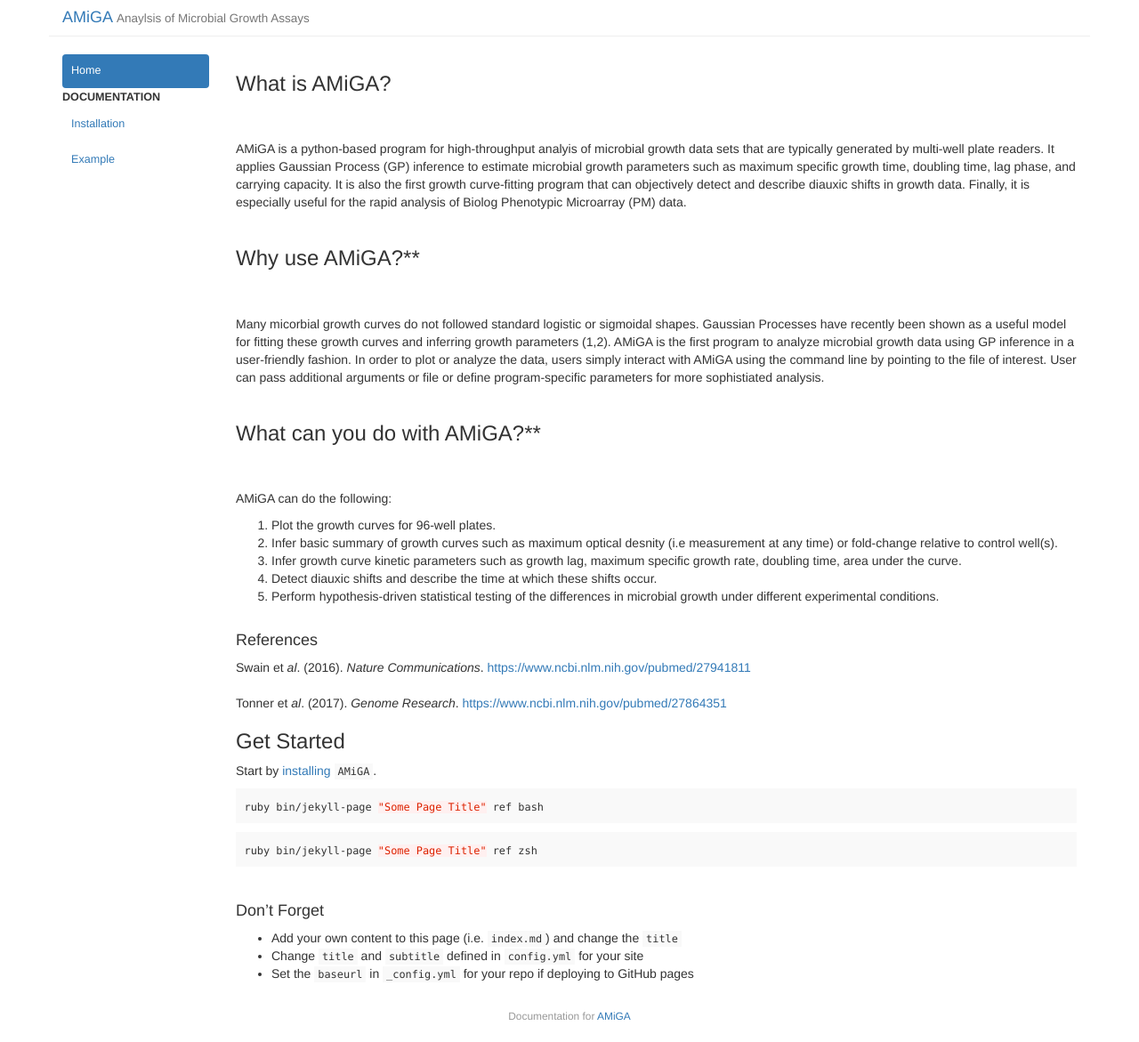
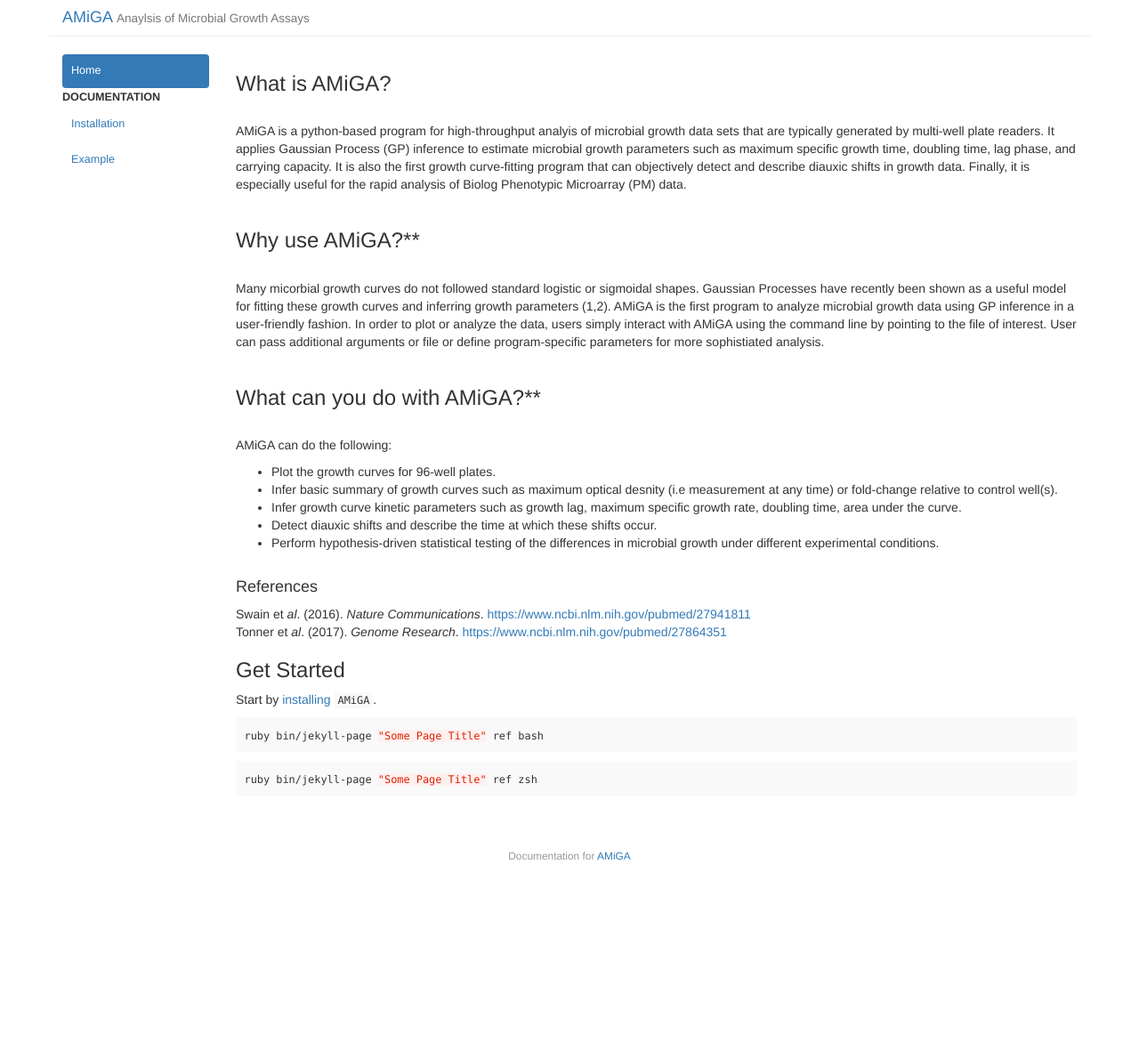
Before and after one commit to firasmidani/amiga, a Jekyll site: the page built from docs/index.md, in a window 1280 px wide. Shown: the whole page at 89% size. Built offline with Jekyll 4.4.1, drawn with Linux system fonts in a browser that asks for light colours; after the commit the page ends 991 px from its top, so only the background shows below that.

Commit message:
more formatting

````diff
--- a/docs/index.md
+++ b/docs/index.md
@@ -6,31 +6,30 @@
 
 ### What is AMiGA?
 
-<br /><br />
+<br />
 AMiGA is a python-based program for high-throughput analyis of microbial growth  data sets that are typically generated by multi-well plate readers. It applies Gaussian Process (GP<a></a>) inference to estimate microbial growth parameters such as maximum specific growth time, doubling time, lag phase, and carrying capacity. It is also the first growth curve-fitting program that can objectively detect and describe diauxic shifts in growth data. Finally, it is especially useful for the rapid analysis of Biolog Phenotypic Microarray (PM<a></a>) data.
 <br /><br />
 
 ### Why use AMiGA?**
 
-<br /><br />
+<br />
 Many micorbial growth curves do not followed standard logistic or sigmoidal shapes. Gaussian Processes have recently been shown as a useful model for fitting these growth curves and inferring growth parameters (1,2<a></a>). AMiGA is the first program to analyze microbial growth data using GP inference in a user-friendly fashion. In order to plot or analyze the data, users simply interact with AMiGA using the command line by pointing to the file of interest. User can pass additional arguments or file or define program-specific parameters for more sophistiated analysis.
 <br /><br />
 
 ### What can you do with AMiGA?**
 
-<br /><br />
+<br />
 AMiGA can do the following:
-1. Plot the growth curves for 96-well plates.
-2. Infer basic summary of growth curves such as maximum optical desnity \(i.e measurement at any time<a></a>) or fold-change relative to control well\(s<a></a>).
-3. Infer growth curve kinetic parameters such as growth lag, maximum specific growth rate, doubling time, area under the curve.
-4. Detect diauxic shifts and describe the time at which these shifts occur.
-5. Perform hypothesis-driven statistical testing of the differences in microbial growth under different experimental conditions.
+- Plot the growth curves for 96-well plates.
+- Infer basic summary of growth curves such as maximum optical desnity \(i.e measurement at any time<a></a>) or fold-change relative to control well\(s<a></a>).
+- Infer growth curve kinetic parameters such as growth lag, maximum specific growth rate, doubling time, area under the curve.
+- Detect diauxic shifts and describe the time at which these shifts occur.
+- Perform hypothesis-driven statistical testing of the differences in microbial growth under different experimental conditions.
 <br /><br />
 
 #### References
 
 Swain et *al*. (2016<a></a>). *Nature Communications*. <a href="https://www.ncbi.nlm.nih.gov/pubmed/27941811">https://www.ncbi.nlm.nih.gov/pubmed/27941811</a>
-<br />
 <br />
 Tonner et *al*. (2017<a></a>). *Genome Research*. <a href="https://www.ncbi.nlm.nih.gov/pubmed/27864351">https://www.ncbi.nlm.nih.gov/pubmed/27864351</a>
 <br />
@@ -46,10 +45,3 @@
 ruby bin/jekyll-page "Some Page Title" ref zsh
 ```
 <br />
-
-
-#### Don't Forget
-
-- Add your own content to this page (i.e. `index.md`) and change the `title`
-- Change `title` and `subtitle` defined in `config.yml` for your site
-- Set the `baseurl` in `_config.yml` for your repo if deploying to GitHub pages
````
